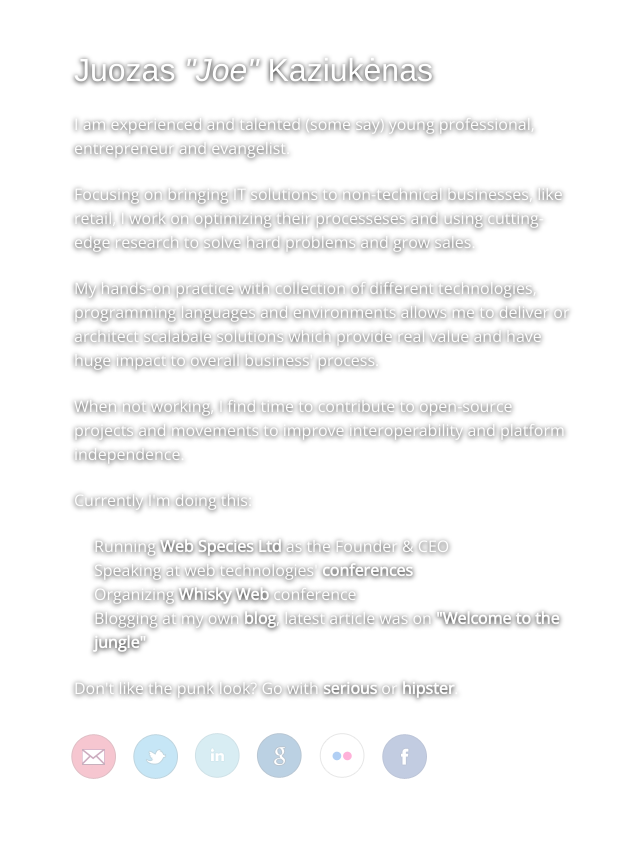
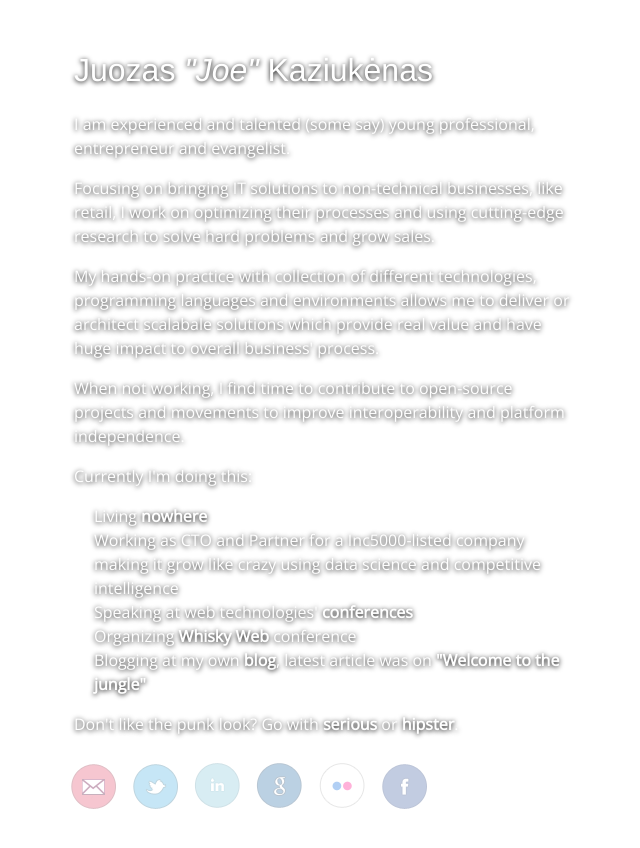
Before and after one commit to juokaz/juokaz.com, a Jekyll site: the page built from index.html, in a window 1280 px wide. Shown: the top 848 px of the page, without its empty margins (6-646 px from the left). Built offline with Jekyll 4.4.1, drawn with Linux system fonts in a browser that asks for light colours; nearby versions of some CDN libraries; library files that are not in the unit come from our copies; the list of posts is cut into pages by our own code.

Commit message:
Updated current info

```diff
--- a/index.html
+++ b/index.html
@@ -11,7 +11,7 @@
 	<style>
         @import url(http://fonts.googleapis.com/css?family=Open+Sans:400,300,300italic,400italic);
         * { padding: 0; margin: 0; }
-        p, ul { color: #fff; font-family: 'Open Sans', Helvetica; font-size: 16px; line-height: 24px; margin-bottom: 22px; -webkit-font-smoothing: antialiased; text-shadow: 0 1px 5px black; }
+        p, ul { color: #fff; font-family: 'Open Sans', Helvetica; font-size: 16px; line-height: 24px; margin-bottom: 16px; -webkit-font-smoothing: antialiased; text-shadow: 0 1px 5px black; }
         a { color: #fff; font-weight: bold; text-decoration: none; border-bottom: 1px solid rgba(255,255,255,0.3); }
         a:hover { color: #990000; border-bottom: 1px solid rgba(255,255,255,1); }
         #about { width: 500px; padding: 50px 0 0 30px; margin: 0 auto 0 50px !important; }
@@ -51,7 +51,7 @@
         I am experienced and talented (some say) young professional, entrepreneur and evangelist.
     </p>
     <p>
-        Focusing on bringing IT solutions to non-technical businesses, like retail, I work on optimizing their processeses and using cutting-edge research to solve hard problems and grow sales.
+        Focusing on bringing IT solutions to non-technical businesses, like retail, I work on optimizing their processes and using cutting-edge research to solve hard problems and grow sales.
     </p>
     <p>
         My hands-on practice with collection of different technologies, programming languages and environments allows me to deliver or architect scalabale solutions which provide real value and have huge impact to overall business' process.
@@ -63,7 +63,8 @@
         Currently I'm doing this:
     </p>
     <ul>
-        <li>Running <a href="http://webspecies.co.uk">Web Species Ltd</a> as the Founder & CEO</li>
+        <li>Living <a href="/blog/living-homeless.html">nowhere</a></li>
+        <li>Working as CTO and Partner for a Inc5000-listed company making it grow like crazy using data science and competitive intelligence</li>
         <li>Speaking at web technologies' <a href="conferences.html">conferences</a></li>
         <li>Organizing <a href="http://whiskyweb.co.uk">Whisky Web</a> conference</li>
 		<li>Blogging at my own <a href="/blog">blog</a>, latest article was on <a href="{{ site.posts[0].url }}">"{{ site.posts[0].title }}"</a></li>
```
